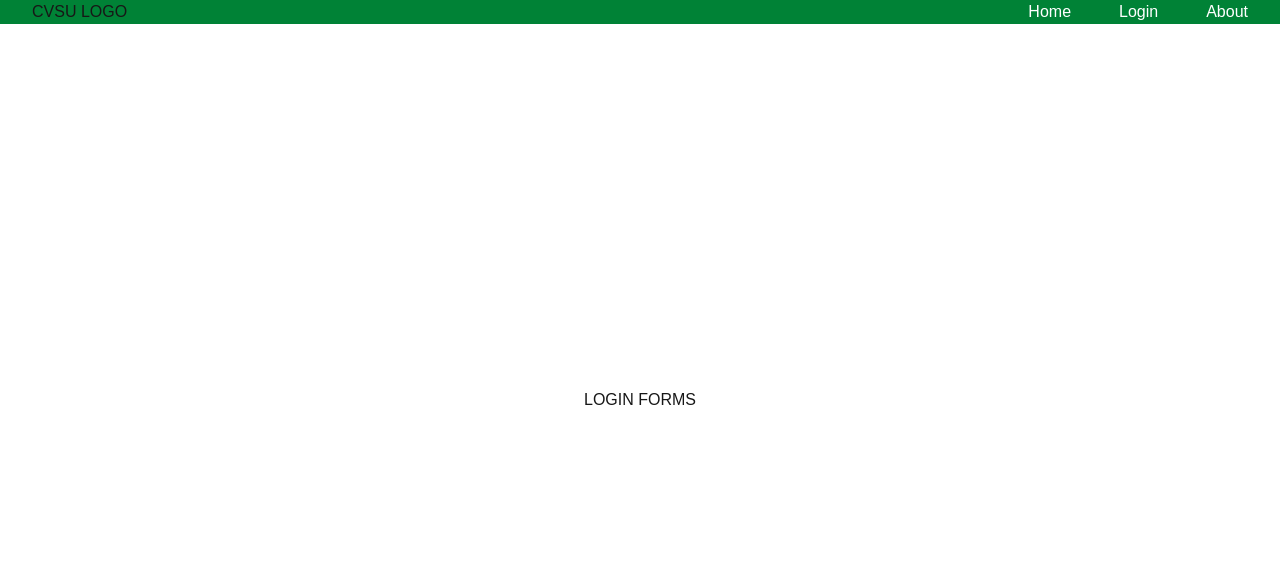
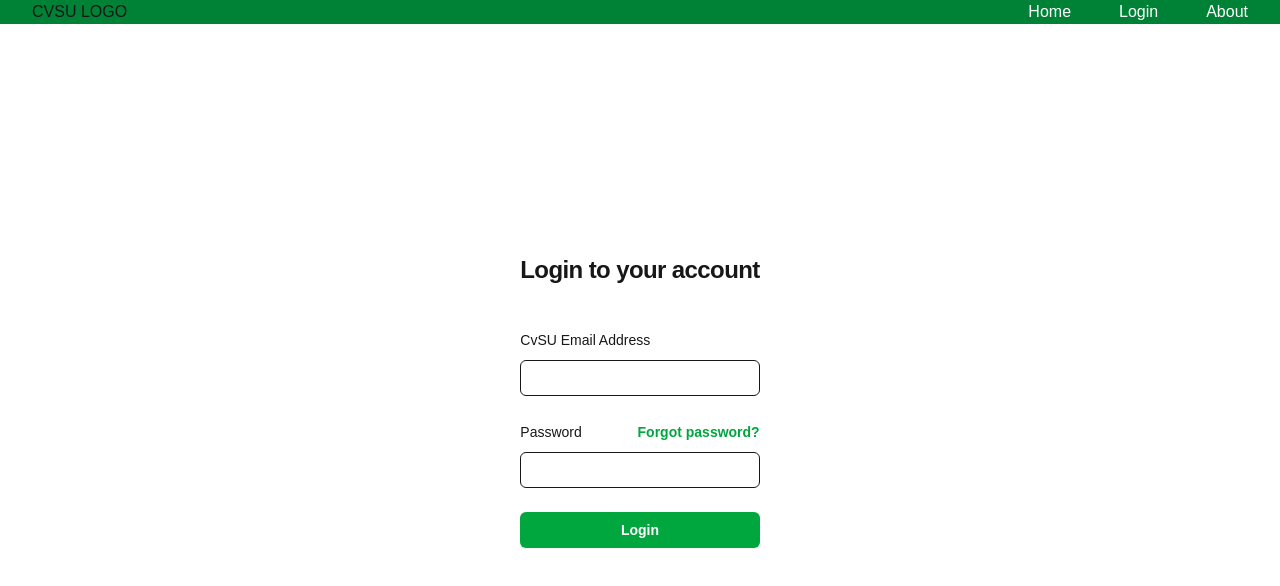
Before and after one commit to adrian-magsino/OJT-System, a Next.js app: page /login in a window 1280 px wide. Shown: the top 586 px of the page. Built offline with nearby package versions, Linux system fonts and the light colour scheme.

Commit message:
added login forms

```diff
--- a/src/app/(public)/login/page.jsx
+++ b/src/app/(public)/login/page.jsx
@@ -1,13 +1,10 @@
-
-
+import LoginForm from "@/app/components/auth/LoginForm";
 
 
 export default function Login() {
   return (
     <div className="flex flex-col items-center justify-center min-h-screen">
-      <h1>
-        LOGIN FORMS
-      </h1>
+      <LoginForm />
     </div>
   );
 }
--- /dev/null
+++ b/src/app/components/auth/LoginForm.jsx
@@ -0,0 +1,65 @@
+export default function LoginForm() {
+  return (
+    <div className="flex min-h-full flex-1 flex-col justify-center px-6 py-12 lg:px-8">
+      <div>
+        <h1 className="text-center text-2xl/9 font-bold tracking-tight ">
+          Login to your account
+        </h1>
+      </div>
+
+      <div className="mt-10 sm:mx-auto sm:w-full sm:max-w-sm">
+        <form action="#" method="POST" className="space-y-6">
+          <div>
+            <label htmlFor="email" className="block text-sm/6 font-medium">
+              CvSU Email Address
+            </label>
+            <div className="mt-2">
+              <input
+                id="email"
+                name="email"
+                type="email"
+                required
+                autoComplete="email"
+                className="block w-full rounded-md bg-white px-3 py-1.5 text-base outline-1 -outline-offset-1 focus:outline-2 focus:outline-offset-2 focus:outline-green-600 sm:text-sm/6"
+              />
+            </div>
+          </div>
+
+          <div>
+            <div className="flex items-center justify-between">
+              <label htmlFor="password" className="block text-sm/6 font-medium ">
+                Password
+              </label>
+              <div className="text-sm">
+                <a href="#" className="font-semibold text-green-600 hover:text-green-500">
+                  Forgot password?
+                </a>
+              </div>
+            </div>
+            <div className="mt-2">
+              <input
+                id="password"
+                name="password"
+                type="password"
+                required
+                autoComplete="current-password"
+                className="block w-full rounded-md bg-white px-3 py-1.5 text-base outline-1 -outline-offset-1 focus:outline-2 focus:outline-offset-2 focus:outline-green-600 sm:text-sm/6"
+              />
+            </div>
+          </div>
+
+          <div>
+            <button
+              type="submit"
+              className="flex w-full justify-center rounded-md bg-green-600 px-3 py-1.5 text-sm/6 font-semibold text-white shadow-xs hover:bg-green-500 focus-visible:outline-2 focus-visible:outline-offset-2 focus-visible:outline-green-600"
+            >
+              Login
+            </button>
+          </div>
+
+        </form>
+
+      </div>
+    </div>
+  )
+}
--- a/src/app/components/layout/Header.jsx
+++ b/src/app/components/layout/Header.jsx
@@ -1,4 +1,5 @@
 import Link from "next/link";
+import Image from "next/image";
 
 
 const routes = [
@@ -15,6 +16,15 @@
         <div>
           CVSU LOGO
         </div>
+        <div className="flex lg:hidden">
+          <button
+            type="button"
+            className="-m-2.5 inline-flex items-center justify-center rounded-md p-2.5 text-gray-700"
+          >
+            <span className="sr-only">Main Menu</span>
+            <Image alt="" src="/icons/menu_button.svg" width={40} height={40}/>
+          </button>
+        </div>
         <div className="hidden lg:flex lg:gap-x-12">
           {routes.map((route) => (
             <Link
```
Also changed, not shown: public/icons/menu_button.svg (added).
